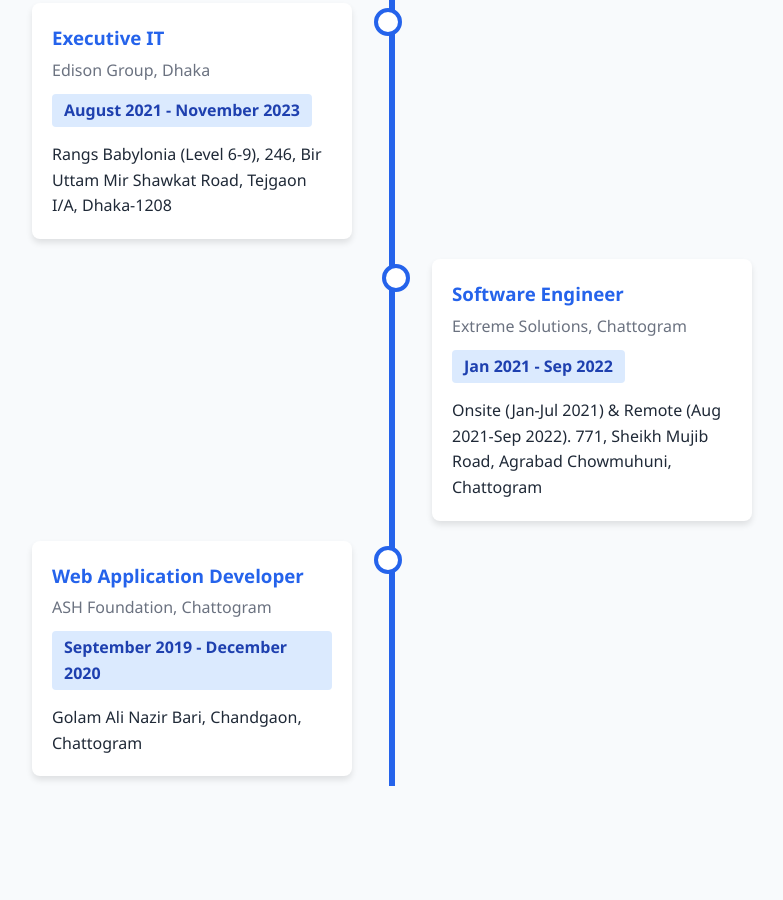
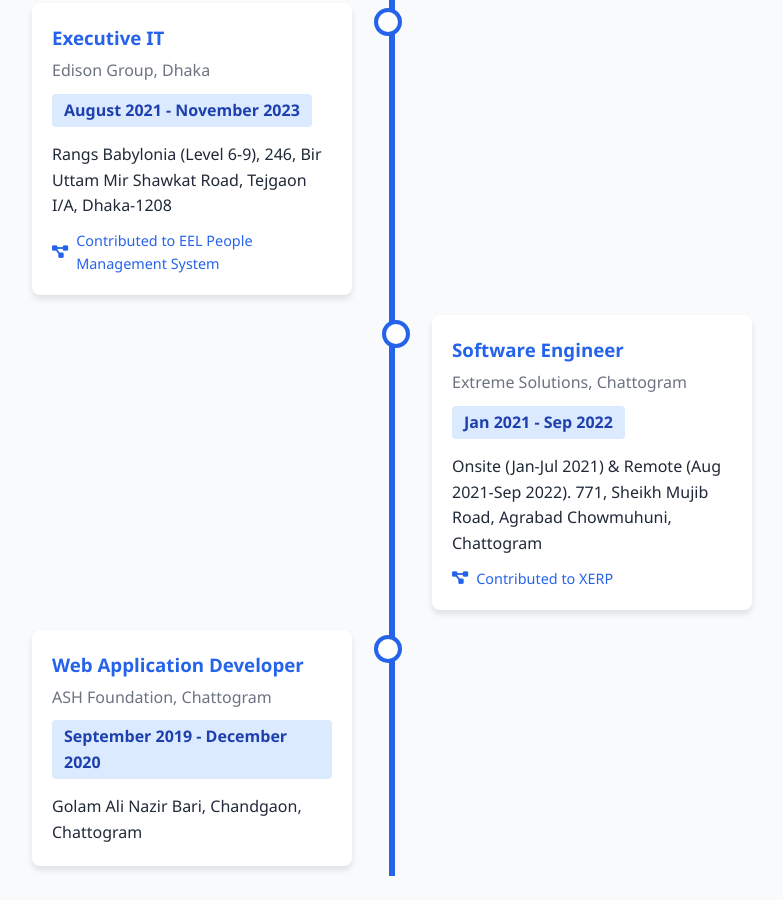
Before and after one commit to munnasajjad/munnasajjad.github.io, a website: page index.html in a window 1280 px wide. Shown: the part 4420-5320 px from the top of the page, without its empty margins (248-1031 px from the left). Drawn offline with Linux system fonts and the light colour scheme.

Commit message:
Update index.html

```diff
--- a/index.html
+++ b/index.html
@@ -246,6 +246,10 @@
                         <div class="company">Edison Group, Dhaka</div>
                         <span class="duration">August 2021 - November 2023</span>
                         <p>Rangs Babylonia (Level 6-9), 246, Bir Uttam Mir Shawkat Road, Tejgaon I/A, Dhaka-1208</p>
+                        <div class="project-reference">
+                            <i class="fas fa-project-diagram"></i>
+                            <span>Contributed to EEL People Management System</span>
+                        </div>
                     </div>
                 </div>
                 <div class="timeline-item">
@@ -254,6 +258,10 @@
                         <div class="company">Extreme Solutions, Chattogram</div>
                         <span class="duration">Jan 2021 - Sep 2022</span>
                         <p>Onsite (Jan-Jul 2021) & Remote (Aug 2021-Sep 2022). 771, Sheikh Mujib Road, Agrabad Chowmuhuni, Chattogram</p>
+                        <div class="project-reference">
+                            <i class="fas fa-project-diagram"></i>
+                            <span>Contributed to XERP</span>
+                        </div>
                     </div>
                 </div>
                 <div class="timeline-item">
```
